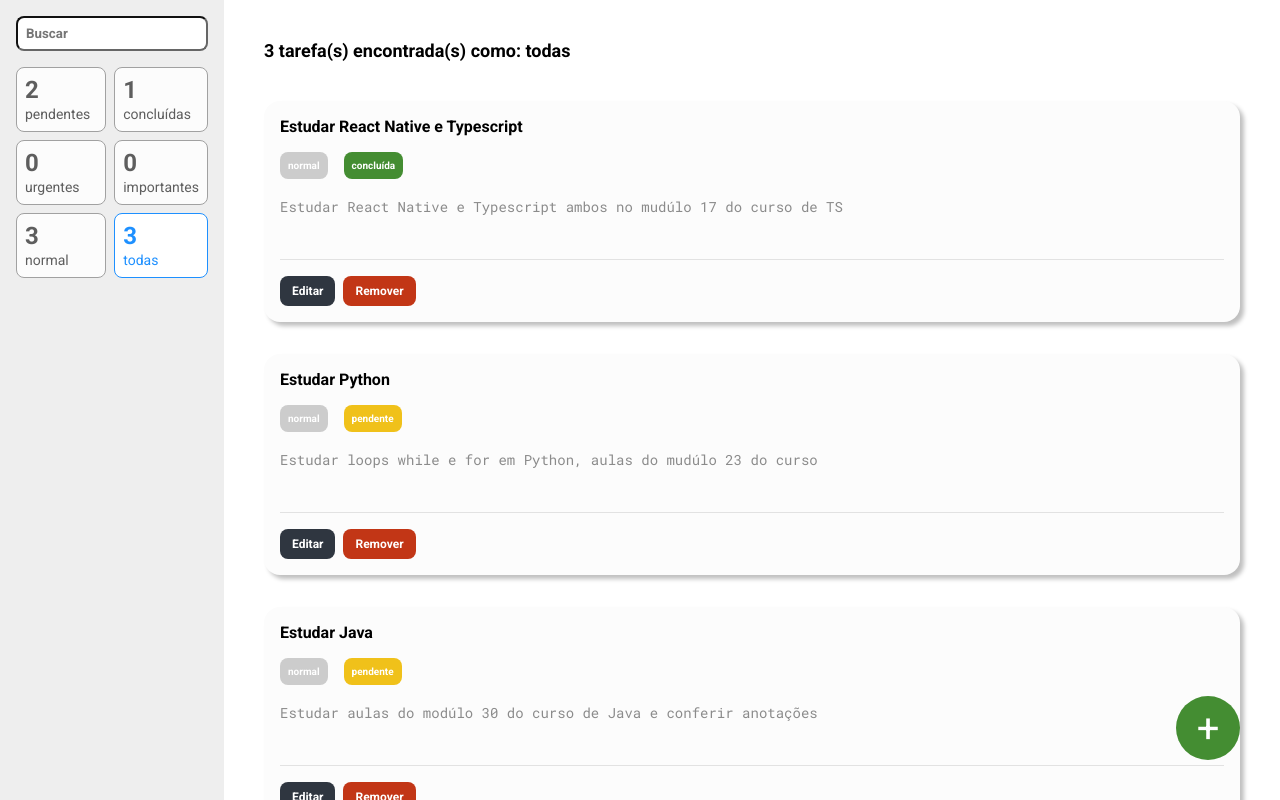
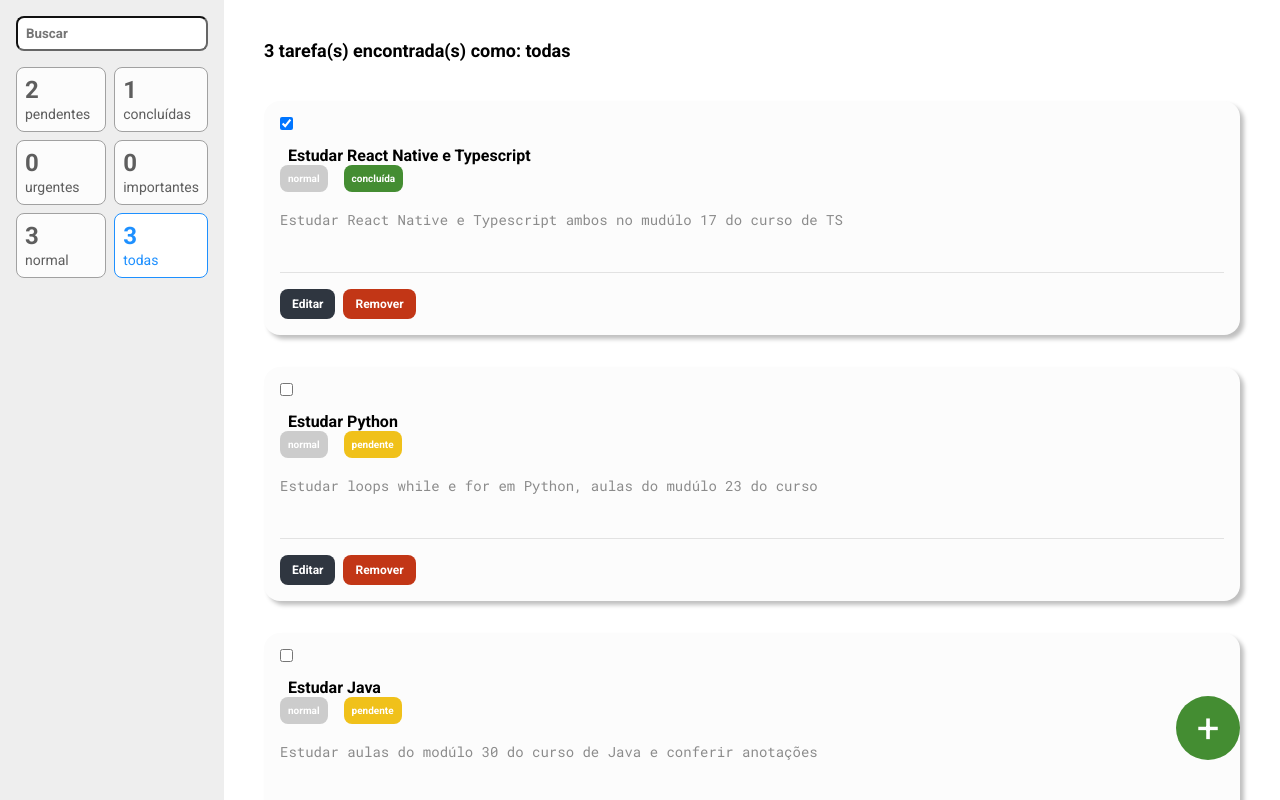
Before and after one commit to jonattasmoraes/tasks-list, a React (Create React App) app: page / in a window 1280 px wide. Built offline with nearby package versions, Linux system fonts and the light colour scheme.

Commit message:
feat: Added style and behavior for editing tasks with reducers

```diff
--- a/src/components/task/style.ts
+++ b/src/components/task/style.ts
@@ -27,12 +27,18 @@
   padding: 16px;
   margin-bottom: 32px;
   border-radius: 16px;
+
+  label {
+    display: flex;
+    align-items: center;
+    margin-bottom: 16px;
+  }
 `
 
 export const Title = styled.h3`
   font-size: 16px;
   font-weight: bold;
-  margin-bottom: 16px;
+  margin-left: 8px;
 `
 
 export const Tag = styled.span<TagProps>`
--- a/src/components/task/task.tsx
+++ b/src/components/task/task.tsx
@@ -1,11 +1,13 @@
-import { useEffect, useState } from 'react'
+import { ChangeEvent, useEffect, useState } from 'react'
 import { useDispatch } from 'react-redux'
 
 import * as S from './style'
 
-import { remove, edit } from '../../store/reducers/tasks'
+import { remove, edit, changeStatus } from '../../store/reducers/tasks'
 import TaskClass from '../../models/Tasks'
 import { ButtonSave } from '../../styles'
+
+import * as enums from '../../utils/enums/tasks'
 
 type Props = TaskClass
 
@@ -31,9 +33,29 @@
     setDescription(OriginalDescription)
   }
 
+  function changeTaskStatus(event: ChangeEvent<HTMLInputElement>) {
+    dispatch(
+      changeStatus({
+        id,
+        finished: event.target.checked
+      })
+    )
+  }
+
   return (
     <S.Card>
-      <S.Title>{title}</S.Title>
+      <label htmlFor={title}>
+        <input
+          onChange={changeTaskStatus}
+          type="checkbox"
+          id={title}
+          checked={status === enums.status.DONE}
+        />
+      </label>
+      <S.Title>
+        {itsEditing && <em>Editando: </em>}
+        {title}
+      </S.Title>
       <S.Tag parameter="prioridade" priority={priority}>
         {priority}
       </S.Tag>
--- a/src/store/reducers/tasks.ts
+++ b/src/store/reducers/tasks.ts
@@ -62,10 +62,21 @@
       } else {
         state.items.push(action.payload)
       }
+    },
+    changeStatus: (
+      state,
+      action: PayloadAction<{ id: number; finished: boolean }>
+    ) => {
+      const taskIndex = state.items.findIndex((t) => t.id !== action.payload.id)
+      if (taskIndex >= 0) {
+        state.items[taskIndex].status = action.payload.finished
+          ? enums.status.DONE
+          : enums.status.PENDING
+      }
     }
   }
 })
 
-export const { remove, edit, register } = tasksSlice.actions
+export const { remove, edit, register, changeStatus } = tasksSlice.actions
 
 export default tasksSlice.reducer
```
